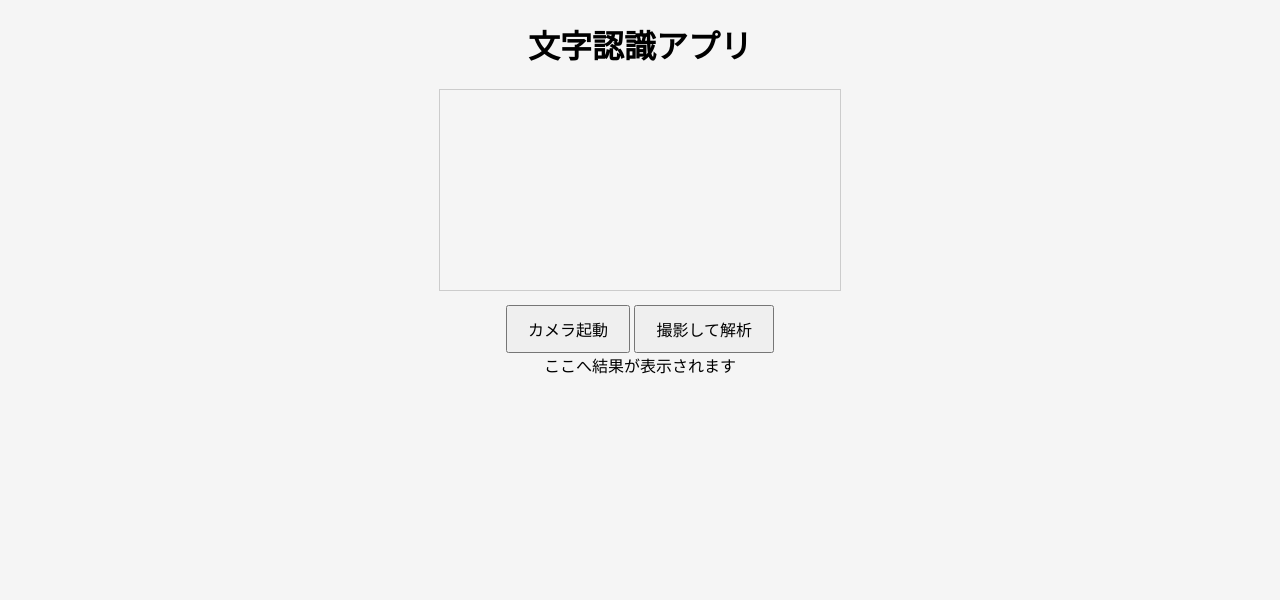
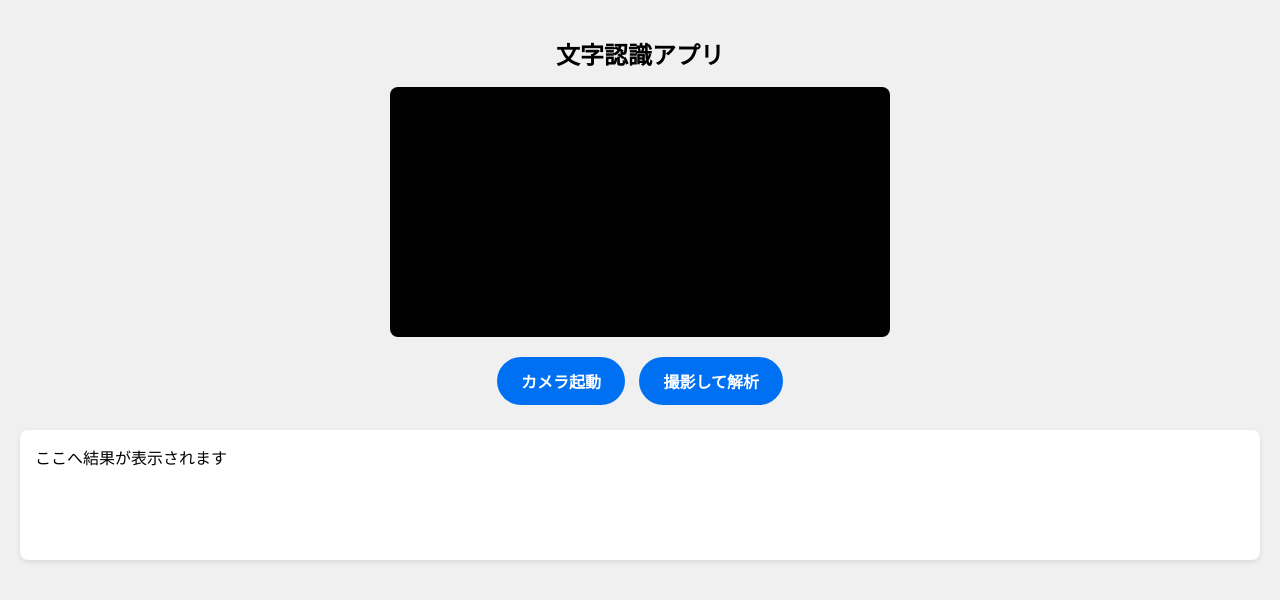
Before and after one commit to e234103is-arch/furigana-app, a website: page index.html in a window 1280 px wide. Drawn offline with Linux system fonts and the light colour scheme.

Commit message:
Update style.css

```diff
--- a/style.css
+++ b/style.css
@@ -1,29 +1,53 @@
 body {
-  font-family: sans-serif;
+  font-family: -apple-system, BlinkMacSystemFont, "Segoe UI", Roboto, sans-serif;
   text-align: center;
-  background: #f5f5f5;
+  background: #f0f0f0;
+  margin: 0;
+  padding: 20px;
+}
+
+h1 {
+  font-size: 1.5rem;
+  margin-bottom: 1rem;
+}
+
+.camera-container {
+  margin: 0 auto 15px;
+  max-width: 100%;
+  width: 500px;
+  background: #000;
+  border-radius: 8px;
+  overflow: hidden;
 }
 
 video {
-  width: 90%;
-  max-width: 400px;
-  border: 1px solid #ccc;
-  margin-bottom: 10px;
+  width: 100%;
+  display: block;
 }
 
-canvas {
-  display: none;
+.controls button {
+  padding: 12px 24px;
+  font-size: 16px;
+  margin: 5px;
+  border: none;
+  border-radius: 25px;
+  cursor: pointer;
+  background-color: #0070f3;
+  color: white;
+  font-weight: bold;
 }
 
-button {
-  padding: 10px 20px;
-  font-size: 16px;
+.controls button:active {
+  transform: scale(0.98);
 }
 
-pre {
-  margin-top: 15px;
+#output {
+  margin-top: 20px;
+  padding: 15px;
   background: white;
-  padding: 10px;
-  white-space: pre-wrap;
+  border-radius: 8px;
+  min-height: 100px;
+  white-space: pre-wrap; /* 改行をそのまま表示 */
   text-align: left;
+  box-shadow: 0 2px 5px rgba(0,0,0,0.1);
 }
```
